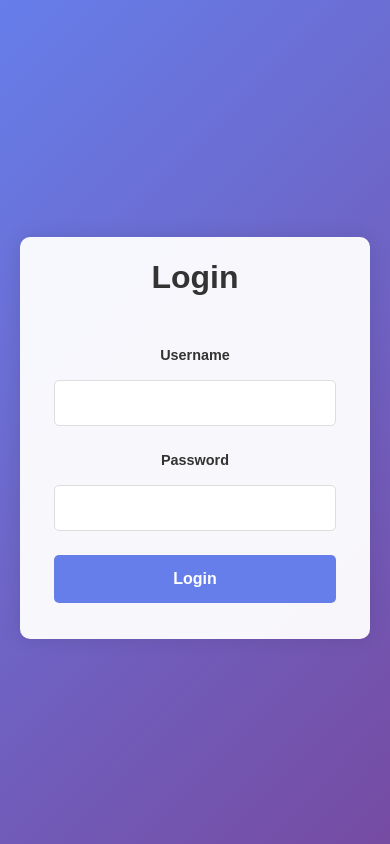
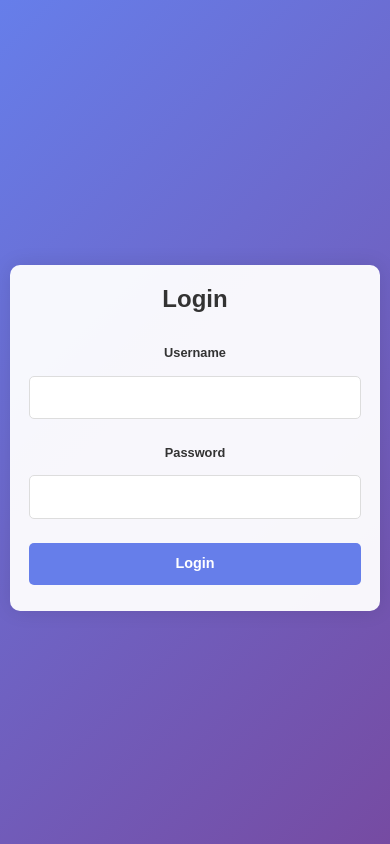
Before and after one commit to Eboni1/3rdSem, a PHP site: page / in a window 390 px wide. Run offline with PHP 8.4, Linux system fonts and the light colour scheme.

Commit message:
responsive design

```diff
--- a/index.php
+++ b/index.php
@@ -2,7 +2,7 @@
 <html lang="en">
 <head>
     <meta charset="UTF-8">
-    <meta name="viewport" content="width=device-width, initial-scale=1.0">
+    <meta name="viewport" content="width=device-width, initial-scale=1.0, maximum-scale=1.0, user-scalable=no">
         <link rel="stylesheet" href="https://cdn.jsdelivr.net/npm/bootstrap@5.3.2/dist/css/bootstrap.min.css">
         <link rel="stylesheet" href="https://cdnjs.cloudflare.com/ajax/libs/animate.css/4.1.1/animate.min.css">
         <script src="https://cdn.jsdelivr.net/npm/bootstrap@5.3.2/dist/js/bootstrap.min.js"></script>
--- a/style.css
+++ b/style.css
@@ -1,5 +1,3 @@
-/* style.css */
-
 /* Body styles */
 body {
     background: linear-gradient(135deg, #667eea 0%, #764ba2 100%);
@@ -20,6 +18,7 @@ body {
     width: 100%;
     max-width: 600px;
     animation: fadeIn 0.5s ease-in;
+    transition: all 0.3s ease;
 }
 
 /* Form styles */
@@ -41,10 +40,6 @@ input[type="password"] {
     box-sizing: border-box;
 }
 
-.col-sm-6 {
-    padding: 0 15px;
-}
-
 input[type="text"]:focus,
 input[type="password"]:focus {
     border-color: #667eea;
@@ -64,7 +59,6 @@ label {
 .btn-primary {
     width: 100%;
     padding: 12px;
-    font-size: 1rem;
     background: #667eea;
     border: none;
     border-radius: 5px;
@@ -72,11 +66,28 @@ label {
     font-weight: bold;
     cursor: pointer;
     transition: all 0.3s ease;
+    font-size: 1rem;
 }
 
 .btn-primary:hover {
     background: #764ba2;
     transform: translateY(-2px);
+}
+
+/* Column styles */
+.col-sm-6 {
+    padding: 0 15px;
+}
+
+/* Login title */
+.container::before {
+    content: "Login";
+    display: block;
+    text-align: center;
+    font-size: 2rem;
+    font-weight: bold;
+    color: #333;
+    margin-bottom: 1.5rem;
 }
 
 /* Animation */
@@ -91,31 +102,123 @@ label {
     }
 }
 
+/* Touch-friendly elements */
+@media (hover: none) and (pointer: coarse) {
+    input[type="text"],
+    input[type="password"],
+    .btn-primary {
+        min-height: 44px;
+    }
+}
+
+/* High contrast mode support */
+@media (prefers-contrast: high) {
+    .container {
+        background: white;
+        box-shadow: none;
+        border: 2px solid #000;
+    }
+
+    input[type="text"],
+    input[type="password"] {
+        border: 2px solid #000;
+    }
+}
+
 /* Responsive styles */
 @media (max-width: 768px) {
     .container {
-        margin: 20px;
-        padding: 1rem;
+        margin: 15px;
+        padding: 1.5rem;
         max-width: 100%;
+    }
+
+    .container::before {
+        font-size: 1.75rem;
+        margin-bottom: 1rem;
+    }
+
+    form {
+        padding: 10px;
     }
 
     .col-sm-6 {
         padding: 0 10px;
     }
+}
+
+/* Small mobile devices */
+@media (max-width: 480px) {
+    .container {
+        margin: 10px;
+        padding: 1rem;
+    }
+
+    .container::before {
+        font-size: 1.5rem;
+    }
 
     input[type="text"],
     input[type="password"] {
         padding: 10px;
+        font-size: 0.9rem;
+    }
+
+    label {
+        font-size: 0.8rem;
+    }
+
+    .btn-primary {
+        padding: 10px;
+        font-size: 0.9rem;
+    }
+
+    .col-sm-3 {
+        display: none;
+    }
+
+    .col-sm-6 {
+        width: 100%;
+        padding: 0 5px;
     }
 }
 
-/* Optional: Add a title to the form */
-.container::before {
-    content: "Login";
-    display: block;
-    text-align: center;
-    font-size: 2rem;
-    font-weight: bold;
-    color: #333;
-    margin-bottom: 1.5rem;
+/* Extra small devices */
+@media (max-width: 320px) {
+    .container {
+        margin: 5px;
+        padding: 0.8rem;
+    }
+
+    form {
+        padding: 5px;
+    }
+
+    input[type="text"],
+    input[type="password"] {
+        padding: 8px;
+        font-size: 0.85rem;
+    }
 }
+
+/* Landscape orientation */
+@media (max-height: 480px) and (orientation: landscape) {
+    .container {
+        margin: 10px;
+        padding: 1rem;
+    }
+
+    .container::before {
+        font-size: 1.25rem;
+        margin-bottom: 0.5rem;
+    }
+
+    form {
+        padding: 5px;
+    }
+
+    input[type="text"],
+    input[type="password"] {
+        margin: 4px 0;
+    }
+}
```
